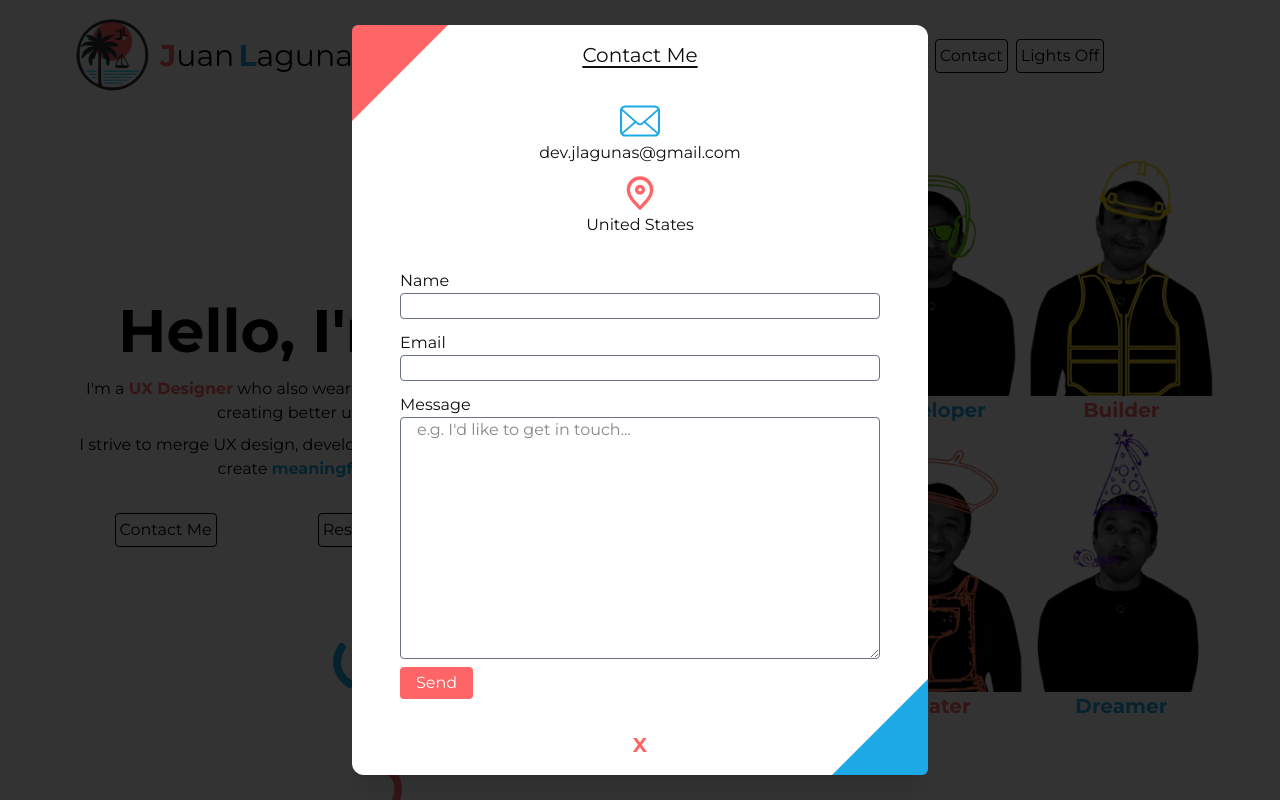
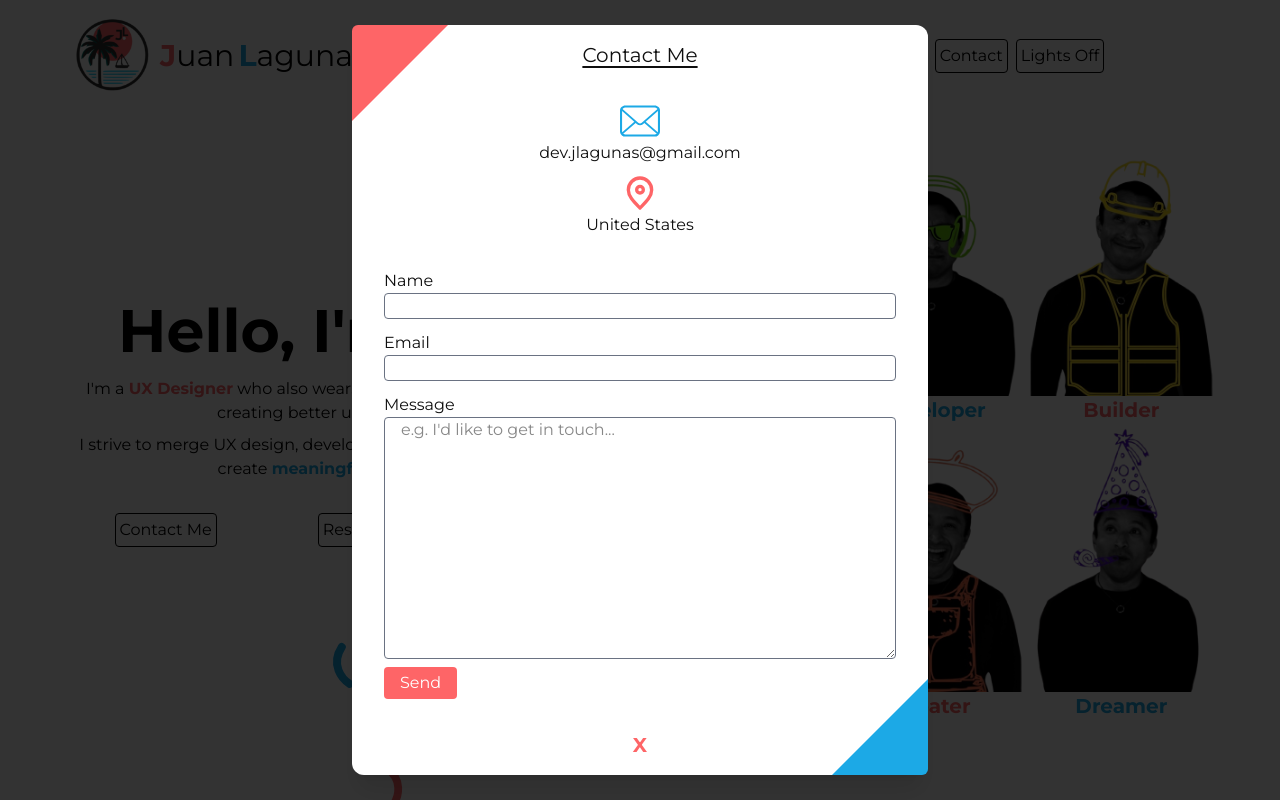
Before and after one commit to dev-jLagunas/ux-portfolio, a Vue app: page / in a window 1280 px wide. Both pictures are taken after a click on the button "Contact Me". Shown: the top 800 px of the page. Built offline with nearby package versions, Linux system fonts and the light colour scheme.

Commit message:
chore: fix width sizing in ContactModal

```diff
--- a/src/components/ContactModal.vue
+++ b/src/components/ContactModal.vue
@@ -13,7 +13,9 @@ function closeModal() {
     v-if="showContactModal"
     class="fixed inset-0 z-50 flex flex-col items-center justify-center bg-black/[var(--bg-opacity)] [--bg-opacity:80%] font-headings"
   >
-    <div class="bg-white p-4 rounded-xl shadow-xl w-90vw text-dark md:w-4/5 md:max-w-xl relative">
+    <div
+      class="bg-white w-[90vw] py-4 rounded-xl shadow-xl text-dark md:w-4/5 md:max-w-xl relative"
+    >
       <div class="absolute top-0 left-0 w-24 h-24 bg-pink triangle-top-left"></div>
       <div class="absolute bottom-0 right-0 w-24 h-24 bg-blue triangle-bottom-right"></div>
       <h2 class="text-center text-xl mb-8 underline underline-offset-4">Contact Me</h2>
```
